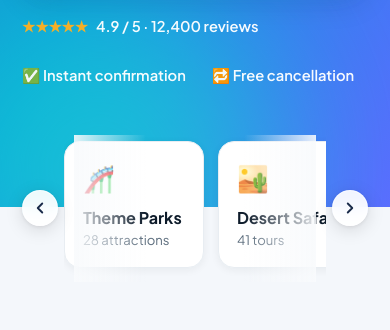
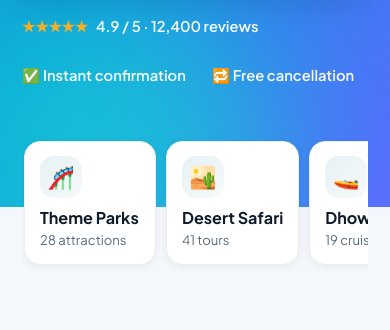
Before and after one commit to masimashiqeen1985/uae-junction-frontend, a Next.js app: page / in a window 390 px wide. Shown: the part 800-1130 px from the top of the page. Built offline with nearby package versions, Linux system fonts and the light colour scheme; no server answers.

Commit message:
home: enhance category carousel UX (responsive cards, end-aware arrows, a11y focus)

```diff
--- a/src/components/home/VibrantHome.tsx
+++ b/src/components/home/VibrantHome.tsx
@@ -13,6 +13,8 @@ import './vibrant-home.css'
 export function VibrantHome() {
   const root = useRef<HTMLDivElement>(null)
   const catRowRef = useRef<HTMLDivElement>(null)
+  const catLeftRef = useRef<HTMLButtonElement>(null)
+  const catRightRef = useRef<HTMLButtonElement>(null)
 
   // Scroll to the category slider when arriving with the #explore-book hash
   // (e.g. clicking "Explore & Book" in the header from another page).
@@ -26,6 +28,29 @@ export function VibrantHome() {
       120,
     )
     return () => window.clearTimeout(t)
+  }, [])
+
+  // Toggle arrow disabled state at the start/end of the category row.
+  useEffect(() => {
+    const row = catRowRef.current
+    if (!row) return
+    let raf = 0
+    const update = () => {
+      raf = 0
+      const atStart = row.scrollLeft <= 1
+      const atEnd = row.scrollLeft + row.clientWidth >= row.scrollWidth - 1
+      catLeftRef.current?.setAttribute('aria-disabled', String(atStart))
+      catRightRef.current?.setAttribute('aria-disabled', String(atEnd))
+    }
+    const onScroll = () => { if (!raf) raf = requestAnimationFrame(update) }
+    update()
+    row.addEventListener('scroll', onScroll, { passive: true })
+    window.addEventListener('resize', onScroll)
+    return () => {
+      if (raf) cancelAnimationFrame(raf)
+      row.removeEventListener('scroll', onScroll)
+      window.removeEventListener('resize', onScroll)
+    }
   }, [])
 
   useEffect(() => {
@@ -150,10 +175,10 @@ export function VibrantHome() {
       </header>
       <div className="wrap cats" id="explore-book" style={{ scrollMarginTop: 96 }}>
         <div className="cat-scroll-wrap">
-          <button className="cat-arrow cat-arrow-left" aria-label="Scroll categories left" onClick={() => catRowRef.current?.scrollBy({ left: -320, behavior: 'smooth' })}>
+          <button ref={catLeftRef} className="cat-arrow cat-arrow-left" aria-label="Scroll categories left" onClick={() => catRowRef.current?.scrollBy({ left: -320, behavior: 'smooth' })}>
             <svg width="18" height="18" viewBox="0 0 24 24" fill="none" stroke="currentColor" strokeWidth="2.5" strokeLinecap="round" strokeLinejoin="round"><polyline points="15 18 9 12 15 6"/></svg>
           </button>
-          <div className="cat-row" ref={catRowRef}>
+          <div className="cat-row" ref={catRowRef} role="group" aria-label="Browse categories">
             <a className="cat" href="/theme-parks"><div className="emoji">🎢</div><div className="t">Theme Parks</div><div className="c">28 attractions</div></a>
             <a className="cat" href="https://www.theuaejunction.cloud/desert-safari"><div className="emoji">🏜️</div><div className="t">Desert Safari</div><div className="c">41 tours</div></a>
             <a className="cat" href="https://www.theuaejunction.cloud/dhow-cruise"><div className="emoji">🚤</div><div className="t">Dhow Cruise</div><div className="c">19 cruises</div></a>
@@ -165,7 +190,7 @@ export function VibrantHome() {
             <a className="cat" href="#enquiry"><div className="emoji">✈️</div><div className="t">Flights</div><div className="c">Enquire</div></a>
             <a className="cat" href="/umrah-packages"><div className="emoji">🕋</div><div className="t">Umrah</div><div className="c">Packages</div></a>
           </div>
-          <button className="cat-arrow cat-arrow-right" aria-label="Scroll categories right" onClick={() => catRowRef.current?.scrollBy({ left: 320, behavior: 'smooth' })}>
+          <button ref={catRightRef} className="cat-arrow cat-arrow-right" aria-label="Scroll categories right" onClick={() => catRowRef.current?.scrollBy({ left: 320, behavior: 'smooth' })}>
             <svg width="18" height="18" viewBox="0 0 24 24" fill="none" stroke="currentColor" strokeWidth="2.5" strokeLinecap="round" strokeLinejoin="round"><polyline points="9 18 15 12 9 6"/></svg>
           </button>
         </div>
--- a/src/components/home/vibrant-home.css
+++ b/src/components/home/vibrant-home.css
@@ -63,22 +63,28 @@ html{scroll-behavior:smooth}
 .vibrant-home .stars{color:var(--amber)}
 .vibrant-home .cats{position:relative;margin-top:-72px;z-index:5}
 .vibrant-home .cat-scroll-wrap{position:relative;display:flex;align-items:center;gap:0}
-.vibrant-home .cat-row{display:flex;gap:14px;overflow-x:auto;padding:6px 2px 14px;scroll-snap-type:x mandatory;flex:1;min-width:0}
+.vibrant-home .cat-row{display:flex;gap:14px;overflow-x:auto;padding:6px 2px 14px;scroll-snap-type:x mandatory;scroll-padding-left:8px;flex:1;min-width:0;-webkit-overflow-scrolling:touch}
 .vibrant-home .cat-row::-webkit-scrollbar{height:0}
-.vibrant-home .cat-arrow{flex:0 0 auto;display:flex;align-items:center;justify-content:center;width:42px;height:42px;border-radius:50%;background:rgba(255,255,255,0.92);border:1.5px solid rgba(255,255,255,0.6);box-shadow:0 4px 18px rgba(0,0,0,0.13),0 1px 4px rgba(0,0,0,0.08);backdrop-filter:blur(8px);-webkit-backdrop-filter:blur(8px);cursor:pointer;color:#1a2b4a;transition:background .22s,box-shadow .22s,transform .18s;position:relative;z-index:2;outline:none;}
-.vibrant-home .cat-arrow:hover{background:#fff;box-shadow:0 8px 28px rgba(0,0,0,0.18);transform:scale(1.09);}
+.vibrant-home .cat-arrow{flex:0 0 auto;display:flex;align-items:center;justify-content:center;width:42px;height:42px;border-radius:50%;background:rgba(255,255,255,0.92);border:1.5px solid rgba(255,255,255,0.6);box-shadow:0 4px 18px rgba(0,0,0,0.13),0 1px 4px rgba(0,0,0,0.08);backdrop-filter:blur(8px);-webkit-backdrop-filter:blur(8px);cursor:pointer;color:#1a2b4a;transition:background .22s,box-shadow .22s,transform .18s,opacity .22s;position:relative;z-index:2;outline:none}
+.vibrant-home .cat-arrow:hover{background:#fff;box-shadow:0 8px 28px rgba(0,0,0,0.18);transform:scale(1.09)}
 .vibrant-home .cat-arrow:active{transform:scale(0.97)}
+.vibrant-home .cat-arrow:focus-visible{box-shadow:0 0 0 3px var(--teal-d,#0e7490),0 8px 28px rgba(0,0,0,0.18)}
+.vibrant-home .cat-arrow[aria-disabled="true"]{opacity:.32;cursor:default;pointer-events:none;box-shadow:0 2px 8px rgba(0,0,0,0.08);transform:none}
 .vibrant-home .cat-arrow-left{margin-right:10px}
 .vibrant-home .cat-arrow-right{margin-left:10px}
-.vibrant-home .cat-scroll-wrap::before,.vibrant-home .cat-scroll-wrap::after{content:'';position:absolute;top:0;bottom:0;width:72px;pointer-events:none;z-index:1;}
-.vibrant-home .cat-scroll-wrap::before{left:52px;background:linear-gradient(to right,rgba(248,250,252,0.9),transparent);}
-.vibrant-home .cat-scroll-wrap::after{right:52px;background:linear-gradient(to left,rgba(248,250,252,0.9),transparent);}
-@media(max-width:600px){.vibrant-home .cat-arrow{width:36px;height:36px}.vibrant-home .cat-arrow-left{margin-right:6px}.vibrant-home .cat-arrow-right{margin-left:6px}}
-.vibrant-home .cat{flex:0 0 auto;scroll-snap-align:start;background:var(--card);border:1px solid var(--line);border-radius:var(--r);padding:16px 18px;min-width:140px;box-shadow:var(--e1);transition:transform .25s var(--ease),box-shadow .25s}
-.vibrant-home .cat:hover{transform:translateY(-4px);box-shadow:var(--e2)}
-.vibrant-home .cat .emoji{font-size:1.6rem}
-.vibrant-home .cat .t{font-weight:700;margin-top:8px}
-.vibrant-home .cat .c{color:var(--muted);font-size:.82rem}
+.vibrant-home .cat-scroll-wrap::before,.vibrant-home .cat-scroll-wrap::after{content:'';position:absolute;top:0;bottom:0;width:72px;pointer-events:none;z-index:1}
+.vibrant-home .cat-scroll-wrap::before{left:52px;background:linear-gradient(to right,rgba(248,250,252,0.9),transparent)}
+.vibrant-home .cat-scroll-wrap::after{right:52px;background:linear-gradient(to left,rgba(248,250,252,0.9),transparent)}
+.vibrant-home .cat{flex:0 0 auto;scroll-snap-align:start;background:var(--card);border:1px solid var(--line);border-radius:var(--r);padding:16px 18px;min-width:150px;min-height:118px;display:flex;flex-direction:column;align-items:flex-start;box-shadow:var(--e1);transition:transform .25s var(--ease),box-shadow .25s,border-color .25s;outline:none;text-decoration:none}
+.vibrant-home .cat:hover{transform:translateY(-4px);box-shadow:var(--e2);border-color:var(--teal-d,#0e7490)}
+.vibrant-home .cat:active{transform:translateY(-1px) scale(.98)}
+.vibrant-home .cat:focus-visible{box-shadow:0 0 0 3px var(--teal-d,#0e7490),var(--e2);border-color:var(--teal-d,#0e7490)}
+.vibrant-home .cat .emoji{font-size:1.5rem;width:46px;height:46px;display:flex;align-items:center;justify-content:center;border-radius:14px;background:linear-gradient(135deg,rgba(14,116,144,.10),rgba(14,116,144,.04));margin-bottom:4px}
+.vibrant-home .cat .t{font-weight:700;margin-top:6px;line-height:1.25;color:var(--ink,#0d1b2a)}
+.vibrant-home .cat .c{color:var(--muted);font-size:.82rem;margin-top:2px}
+@media(max-width:1024px){.vibrant-home .cat-row{gap:12px}.vibrant-home .cat{min-width:144px}}
+@media(max-width:600px){.vibrant-home .cat-arrow{display:none}.vibrant-home .cat-scroll-wrap::before,.vibrant-home .cat-scroll-wrap::after{display:none}.vibrant-home .cat-row{gap:10px;scroll-padding-left:16px}.vibrant-home .cat{min-width:132px;min-height:110px;padding:14px 15px}.vibrant-home .cat .emoji{width:42px;height:42px;font-size:1.35rem}}
+@media(prefers-reduced-motion:reduce){.vibrant-home .cat-row{scroll-behavior:auto}.vibrant-home .cat,.vibrant-home .cat-arrow{transition:none}}
 .vibrant-home section{padding:clamp(44px,6vw,76px) 0}
 .vibrant-home .sec-head{display:flex;align-items:flex-end;justify-content:space-between;gap:16px;margin-bottom:22px}
 .vibrant-home .sec-head h2{font-size:clamp(1.5rem,1.2rem + 1.2vw,2.1rem);font-weight:800}
```
